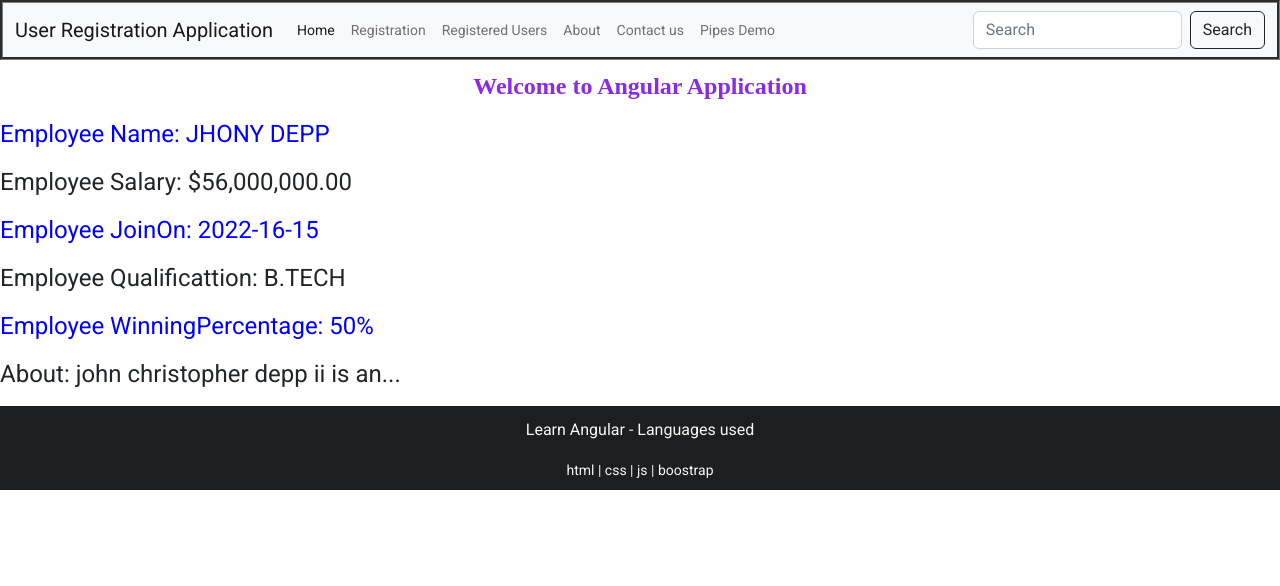
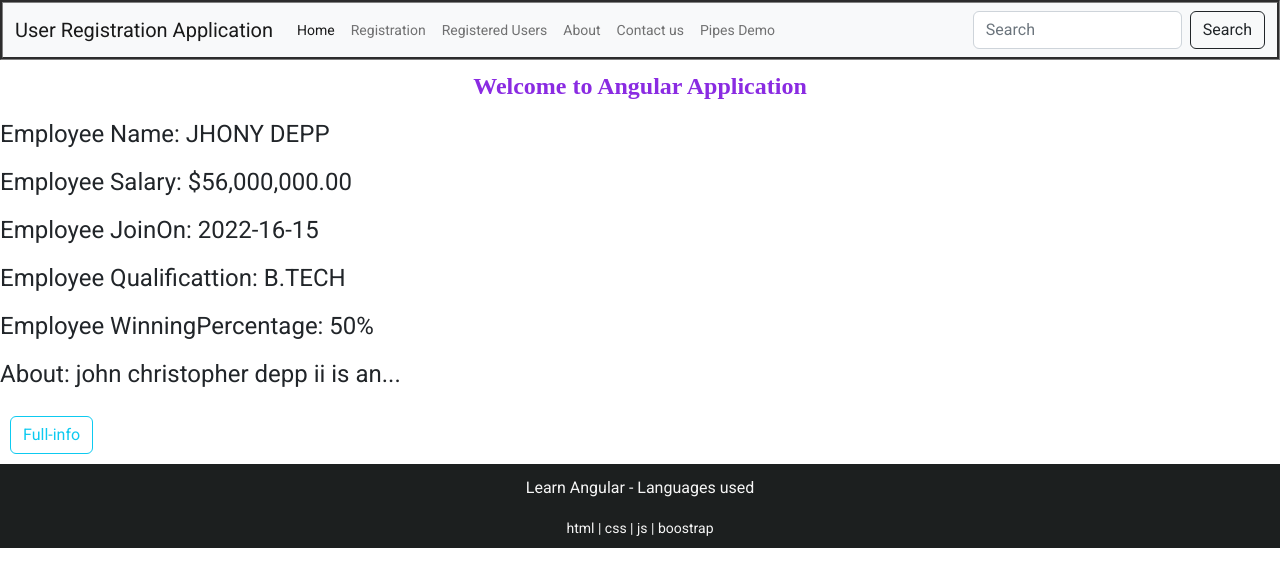
Before and after one commit to sivaranjanimurugan/IIHT_batch_8.0_28-11-22, an Angular app in the folder Client-side/helloworld/: page /pipe in a window 1280 px wide. Shown: the top 586 px of the page. Built offline with nearby package versions, Linux system fonts and the light colour scheme.

Commit message:
added full-info button

```diff
--- a/Client-side/helloworld/src/app/Components/pipes/pipes.component.html
+++ b/Client-side/helloworld/src/app/Components/pipes/pipes.component.html
@@ -1,6 +1,7 @@
-<h1 style="color: blue;">Employee Name: {{employee.name | uppercase}}</h1>
+<h1>Employee Name: {{employee.name | uppercase}}</h1>
 <h1>Employee Salary: {{employee.baseSalary | currency:"USD"}}</h1>
-<h1 style="color: blue;">Employee JoinOn: {{employee.joinOn | date:"yyyy-mm-dd"}}</h1>
+<h1>Employee JoinOn: {{employee.joinOn | date:"yyyy-mm-dd"}}</h1>
 <h1>Employee Qualificattion: {{employee.qualification | uppercase}}</h1>
-<h1 style="color: blue;">Employee WinningPercentage: {{employee.winningPercentage | percent}}</h1>
-<h1>About: {{employee.about | lowercase | ellipsis}}</h1>
+<h1>Employee WinningPercentage: {{employee.winningPercentage | percent}}</h1>
+<h1>About: {{employee.about | lowercase | ellipsis:param}}</h1>
+<button id="info" style="margin: 10px;" type="button" (click)="param = 'full'" class="btn btn-outline-info">Full-info</button>
--- a/Client-side/helloworld/src/app/Components/pipes/pipes.component.ts
+++ b/Client-side/helloworld/src/app/Components/pipes/pipes.component.ts
@@ -16,6 +16,7 @@ export class PipesComponent implements OnInit {
     "winningPercentage": 50 / 100
   }
 
+  param: string=''
   constructor() { }
 
   ngOnInit(): void {
--- a/Client-side/helloworld/src/app/pipe/ellipsis.pipe.ts
+++ b/Client-side/helloworld/src/app/pipe/ellipsis.pipe.ts
@@ -1,4 +1,5 @@
 import { Pipe, PipeTransform } from '@angular/core';
+import { __param } from 'tslib';
 
 @Pipe({
   name: 'ellipsis'
@@ -7,8 +8,12 @@ export class EllipsisPipe implements PipeTransform {
 
   transform(value: string, ...args: string[]): unknown {
     let val;
-    if(value.length > 30){
-      val = value.substring(0, 30) + "..."
+    if (args[0] === 'full') {
+      val = value;
+    } else {
+      if (value.length > 30) {
+        val = value.substring(0, 30) + "..."
+      }
     }
     return val;
   }
```
